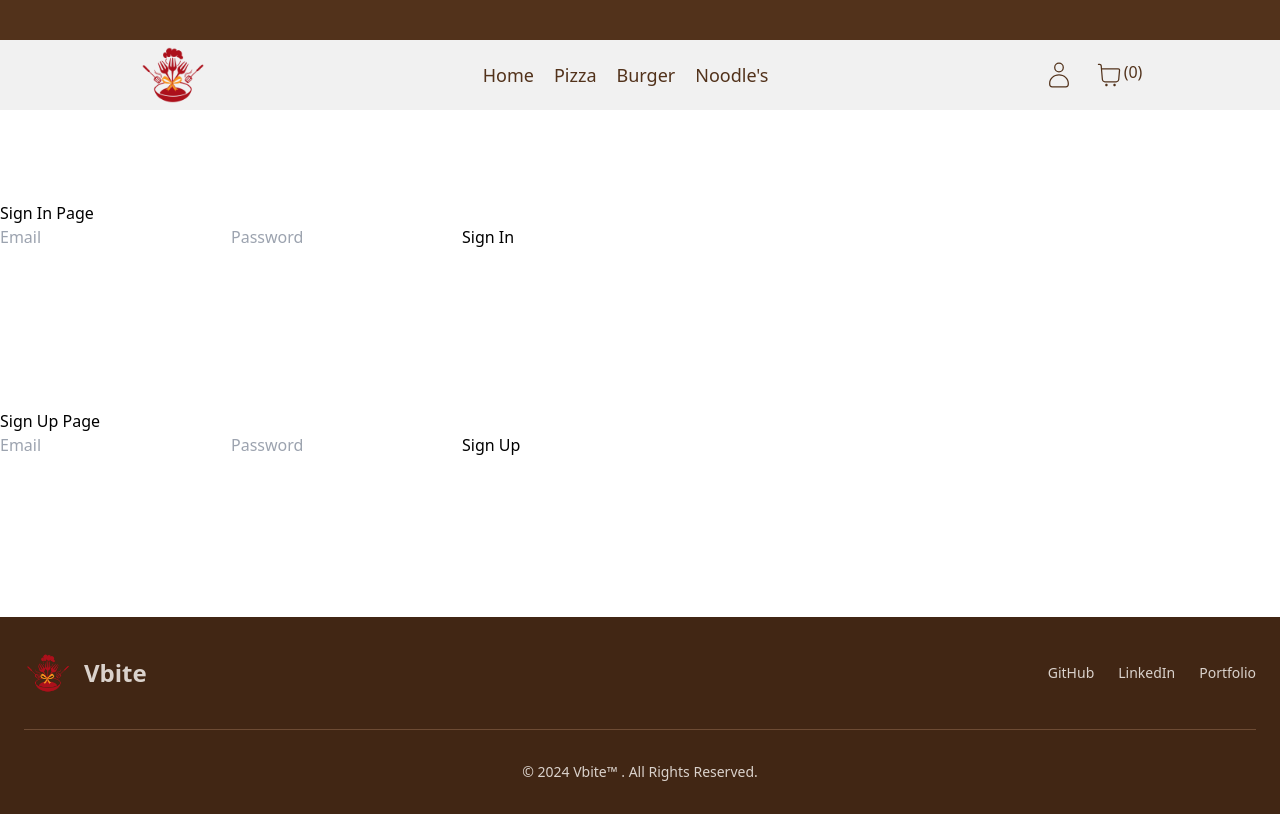
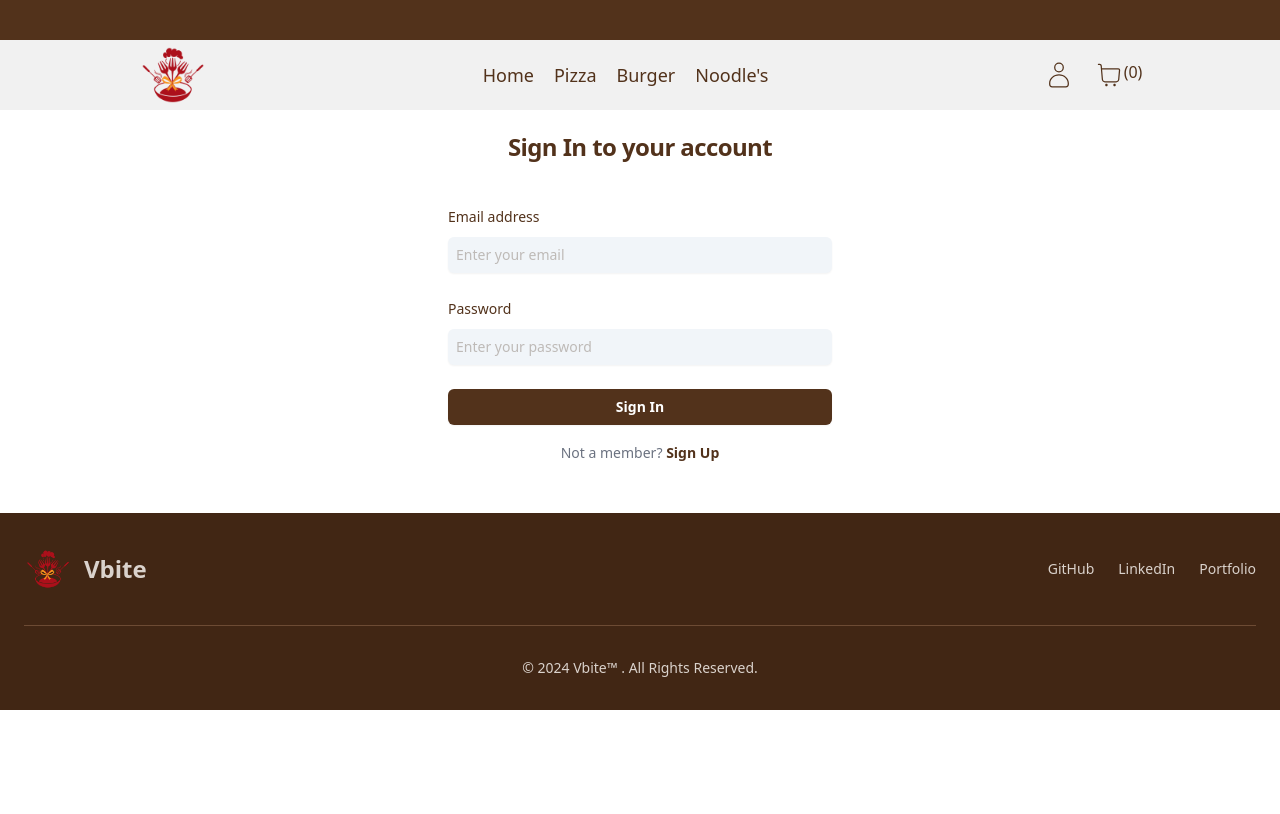
Before and after one commit to svivek19/food-delivery-website, a React (Vite) app: page /auth in a window 1280 px wide. Built offline with nearby package versions, Linux system fonts and the light colour scheme; no server answers.

Commit message:
login page complete

```diff
--- a/src/App.jsx
+++ b/src/App.jsx
@@ -12,8 +12,6 @@ import Noodles from "./pages/Noodles";
 import ViewAll from "./pages/ViewAll";
 import Cart from "./pages/Cart";
 import CheckoutPage from "./pages/CheckoutPage";
-import Signup from "./Auth/Signup";
-import SignIn from "./Auth/SignIn";
 import Auth from "./pages/Auth";
 
 const App = () => {
@@ -34,8 +32,6 @@ const App = () => {
           <Route path="/allfoods" element={<ViewAll />} />
           <Route path="/cartitems" element={<Cart />} />
           <Route path="/checkout" element={<CheckoutPage />} />
-          <Route path="/signup" element={<Signup />} />
-          <Route path="/signin" element={<SignIn />} />
           <Route path="/auth" element={<Auth />} />
         </Routes>
         <Footer />
--- a/src/Auth/SignIn.jsx
+++ /dev/null
@@ -1,54 +0,0 @@
-import React, { useState } from "react";
-import { getAuth, signInWithEmailAndPassword } from "firebase/auth";
-import { useNavigate } from "react-router-dom";
-
-const SignIn = () => {
-  const [email, setEmail] = useState("");
-  const [password, setPassword] = useState("");
-  const [error, setError] = useState(null);
-  const [loading, setLoading] = useState(false);
-  const navigate = useNavigate();
-
-  const auth = getAuth();
-
-  const handleSignIn = async () => {
-    setError(null);
-    setLoading(true);
-
-    signInWithEmailAndPassword(auth, email, password)
-      .then((userCredential) => {
-        setLoading(false);
-        const user = userCredential.user;
-        console.log(user);
-        navigate("/");
-      })
-      .catch((err) => {
-        setLoading(false);
-        setError(err.message);
-      });
-  };
-
-  return (
-    <div className="my-40">
-      <h2>Sign In Page</h2>
-      <input
-        type="email"
-        placeholder="Email"
-        onChange={(e) => setEmail(e.target.value)}
-        value={email}
-      />
-      <input
-        type="password"
-        placeholder="Password"
-        onChange={(e) => setPassword(e.target.value)}
-        value={password}
-      />
-      {error && <p>{error}</p>}
-      <button onClick={handleSignIn} disabled={loading}>
-        {loading ? "Loading..." : "Sign In"}
-      </button>
-    </div>
-  );
-};
-
-export default SignIn;
--- a/src/Auth/Signup.jsx
+++ /dev/null
@@ -1,56 +0,0 @@
-import React, { useState } from "react";
-import { getAuth, createUserWithEmailAndPassword } from "firebase/auth";
-import { useNavigate } from "react-router-dom";
-
-const Signup = () => {
-  const [email, setEmail] = useState("");
-  const [password, setPassword] = useState("");
-  const [error, setError] = useState(null);
-  const [loading, setLoading] = useState(false);
-  const navigate = useNavigate();
-
-  const auth = getAuth();
-
-  const handleSignUp = () => {
-    setError(null);
-    setLoading(true);
-
-    createUserWithEmailAndPassword(auth, email, password)
-      .then((userCredential) => {
-        setLoading(false);
-        const user = userCredential.user;
-        console.log(user);
-        navigate("/");
-      })
-      .catch((err) => {
-        setLoading(false);
-        setError(err.message);
-        setEmail("");
-        setPassword("");
-      });
-  };
-
-  return (
-    <div className="my-40">
-      <h2>Sign Up Page</h2>
-      <input
-        type="email"
-        placeholder="Email"
-        onChange={(e) => setEmail(e.target.value)}
-        value={email}
-      />
-      <input
-        type="password"
-        placeholder="Password"
-        onChange={(e) => setPassword(e.target.value)}
-        value={password}
-      />
-      {error && <p>{error}</p>}
-      <button onClick={handleSignUp} disabled={loading}>
-        {loading ? "Loading..." : "Sign Up"}
-      </button>
-    </div>
-  );
-};
-
-export default Signup;
--- /dev/null
+++ b/src/Auth/SignupSignIn.jsx
@@ -0,0 +1,131 @@
+import React, { useState } from "react";
+import {
+  getAuth,
+  signInWithEmailAndPassword,
+  createUserWithEmailAndPassword,
+} from "firebase/auth";
+import { useNavigate } from "react-router-dom";
+
+const SigninSignup = () => {
+  const [email, setEmail] = useState("");
+  const [password, setPassword] = useState("");
+  const [error, setError] = useState(null);
+  const [loading, setLoading] = useState(false);
+  const [isSignUp, setIsSignUp] = useState(false);
+  const navigate = useNavigate();
+  const auth = getAuth();
+
+  const handleAuth = async (e) => {
+    e.preventDefault();
+    setError(null);
+    setLoading(true);
+
+    if (isSignUp) {
+      createUserWithEmailAndPassword(auth, email, password)
+        .then((userCredential) => {
+          setLoading(false);
+          const user = userCredential.user;
+          console.log(user);
+          navigate("/");
+        })
+        .catch((err) => {
+          setLoading(false);
+          setError(err.message);
+        });
+    } else {
+      signInWithEmailAndPassword(auth, email, password)
+        .then((userCredential) => {
+          setLoading(false);
+          const user = userCredential.user;
+          console.log(user);
+          navigate("/");
+        })
+        .catch((err) => {
+          setLoading(false);
+          setError(err.message);
+        });
+    }
+  };
+
+  return (
+    <div className="flex min-h-full flex-col justify-center px-6 py-12 lg:px-8">
+      <div className="sm:mx-auto sm:w-full sm:max-w-sm">
+        <h2 className="mt-10 text-center text-2xl font-bold leading-9 tracking-tight text-[#52321b]">
+          {isSignUp ? "Sign Up" : "Sign In"} to your account
+        </h2>
+      </div>
+
+      <div className="mt-10 sm:mx-auto sm:w-full sm:max-w-sm">
+        <form className="space-y-6" onSubmit={handleAuth}>
+          <div>
+            <label
+              htmlFor="email"
+              className="block text-sm font-medium leading-6 text-[#52321b]"
+            >
+              Email address
+            </label>
+            <div className="mt-2">
+              <input
+                id="email"
+                name="email"
+                type="email"
+                autoComplete="email"
+                placeholder="Enter your email"
+                required
+                value={email}
+                onChange={(e) => setEmail(e.target.value)}
+                className="block w-full bg-slate-100 px-2 outline-none rounded-md border-0 py-1.5 text-[#52321b] shadow-sm placeholder:text-[#bebab7] sm:text-sm sm:leading-6"
+              />
+            </div>
+          </div>
+
+          <div>
+            <div className="flex items-center justify-between">
+              <label
+                htmlFor="password"
+                className="block text-sm font-medium leading-6 text-[#52321b]"
+              >
+                Password
+              </label>
+            </div>
+            <div className="mt-2">
+              <input
+                id="password"
+                name="password"
+                type="password"
+                autoComplete="current-password"
+                required
+                placeholder="Enter your password"
+                value={password}
+                onChange={(e) => setPassword(e.target.value)}
+                className="block w-full bg-slate-100 px-2 outline-none rounded-md border-0 py-1.5 text-[#52321b] shadow-sm placeholder:text-[#bebab7] sm:text-sm sm:leading-6"
+              />
+            </div>
+          </div>
+
+          <div>
+            <button
+              type="submit"
+              className="flex w-full justify-center rounded-md bg-[#52321b] px-3 py-1.5 text-sm font-semibold leading-6 text-white shadow-sm "
+            >
+              {isSignUp ? "Sign Up" : "Sign In"}
+            </button>
+          </div>
+        </form>
+
+        <p className="mt-4 text-center text-sm text-gray-500">
+          {isSignUp ? "Already have an account? " : "Not a member? "}
+          <button
+            className="font-semibold leading-6 text-[#52321b] focus:outline-none"
+            onClick={() => setIsSignUp(!isSignUp)}
+          >
+            {isSignUp ? "Sign In" : "Sign Up"}
+          </button>
+        </p>
+      </div>
+      {error && <p className="text-red-500 mt-4 text-center">{error}</p>}
+    </div>
+  );
+};
+
+export default SigninSignup;
--- a/src/pages/Auth.jsx
+++ b/src/pages/Auth.jsx
@@ -1,12 +1,31 @@
-import React from "react";
-import SignIn from "../Auth/SignIn";
-import Signup from "../Auth/Signup";
+import React, { useState, useEffect } from "react";
+import { getAuth, onAuthStateChanged } from "firebase/auth";
+import SigninSignup from "../Auth/SignupSignIn";
 
 const Auth = () => {
+  const [user, setUser] = useState(null);
+  const auth = getAuth();
+
+  useEffect(() => {
+    const unsubscribe = onAuthStateChanged(auth, (user) => {
+      setUser(user);
+    });
+
+    return () => {
+      unsubscribe();
+    };
+  }, [auth]);
+
   return (
     <>
-      <SignIn />
-      <Signup />
+      {user ? (
+        <div className="mt-40">
+          <h2>Welcome, {user.email}</h2>
+          <button onClick={() => auth.signOut()}>Sign out</button>
+        </div>
+      ) : (
+        <SigninSignup />
+      )}
     </>
   );
 };
```
